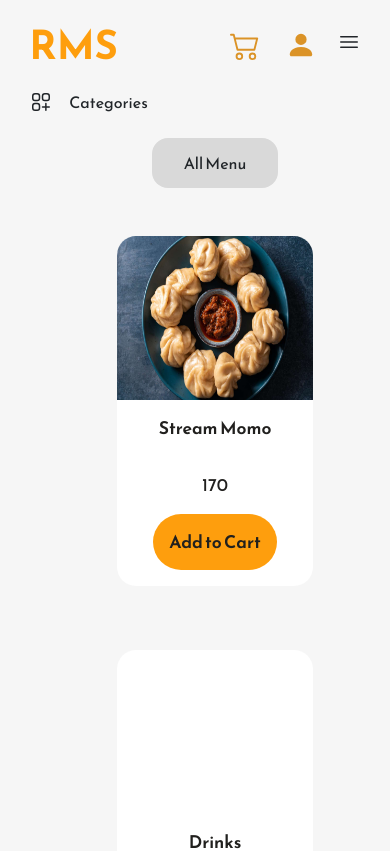
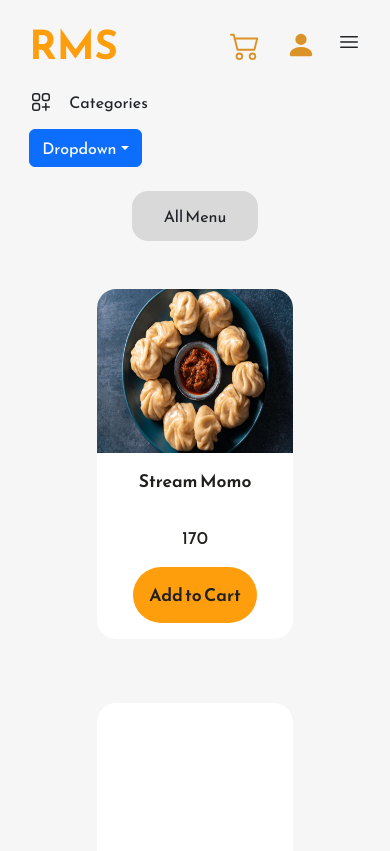
Before and after one commit to rohanshrestha19/Exp-RMS, a React (Create React App) app: page /menu in a window 390 px wide. Shown: the top 851 px of the page. Built offline with nearby package versions, Linux system fonts and the light colour scheme.

Commit message:
minor changes

```diff
--- a/src/App.css
+++ b/src/App.css
@@ -451,7 +451,7 @@ h1 {
 }
 
 .all-products {
-  margin-left: 130px;
+ margin-left: 6rem;
   display: flex;
   align-items: center;
   justify-content: center;
@@ -473,11 +473,6 @@ h1 {
   flex-wrap: wrap;
 }
 
-@media (max-width: 400px) {
-  .all-products{
-  margin-left: 20px;
-  }
-}
 
 .product {
   overflow: hidden;
@@ -534,6 +529,24 @@ h1 {
   font-size: 1.1rem;
   font-weight: 600;
 }
+
+
+@media (max-width: 400px) {
+  .all-products{
+  margin-left: 0px;
+  }
+}
+
+
+@media (max-width: 760px) {
+  .all-products{
+  margin-left: 0px;
+
+  }
+}
+
+
+
 
 /*---------------------------------------------------------------
                     .StarContainer
@@ -640,7 +653,7 @@ h1 {
 
 
 /*---------------------------------------------------------------
-                    .N
+                    #Notification
 -----------------------------------------------------------------*/
 .notification {
   background-color: #caa0a0;
@@ -651,7 +664,7 @@ h1 {
 
 
 /*---------------------------------------------------------------
-                    .Contact
+                    #Contact
 -----------------------------------------------------------------*/
 .contact-page-wrapper h1 {
   max-width: 900px !important;
@@ -684,7 +697,7 @@ h1 {
 
 
 /*---------------------------------------------------------------
-                    .Footer
+                    #Footer
 -----------------------------------------------------------------*/
 .footer-wrapper {
   margin: 6rem 0rem;
@@ -731,7 +744,7 @@ h1 {
 
 
 /*---------------------------------------------------------------
-                    .Testimonial
+                    #Testimonial
 -----------------------------------------------------------------*/
 
 .testimonial-section-bottom {
@@ -768,7 +781,7 @@ h1 {
 
 
 /*---------------------------------------------------------------
-                    .workSection
+                    #workSection
 -----------------------------------------------------------------*/
 .work-section-wrapper {
   margin-top: 10rem;
@@ -818,7 +831,7 @@ h1 {
 }
 
 /*---------------------------------------------------------------
-               Form Control
+               #Form Control
 -----------------------------------------------------------------*/
 
 .formcontrol {
@@ -916,10 +929,16 @@ h1 {
 /*---------------------------------------------------------------
           #Dropdown
 -----------------------------------------------------------------*/
-.dropdown{
-  left: 72rem;
+
+
+
+
+
+@media (max-width: 760px) {
+  .dropdown{
+  left: 0rem;
+  }
 }
-
 /*---------------------------------------------------------------
           #Media Query
 -----------------------------------------------------------------*/
--- a/src/Pages/Products/Categories.jsx
+++ b/src/Pages/Products/Categories.jsx
@@ -121,6 +121,11 @@ import ListItemText from "@mui/material/ListItemText";
 // import HomeIcon from "@mui/icons-material/Home";
 
 const Categories = () => {
+
+
+
+
+
   const [openMenu, setOpenMenu] = useState(false);
   const menuOptions = [
     {
--- a/src/Pages/Products/Menu/Menu.js
+++ b/src/Pages/Products/Menu/Menu.js
@@ -1,5 +1,5 @@
 import React from "react";
-import { FaRightLeft } from "react-icons/fa6";
+
 import { Link } from "react-router-dom";
 import Categories from "../Categories";
 import { useState } from "react";
@@ -10,6 +10,16 @@ const Menu = () => {
   return (
     <>
       <Categories />
+      <div class="dropdown">
+  <button class="btn btn-primary dropdown-toggle" type="button" id="dropdownMenu2" data-mdb-toggle="dropdown" aria-expanded="false">
+    Dropdown
+  </button>
+  <ul class="dropdown-menu" aria-labelledby="dropdownMenu2">
+    <li><button class="dropdown-item" type="button">Action</button></li>
+    <li><button class="dropdown-item" type="button">Another action</button></li>
+    <li><button class="dropdown-item" type="button">Something else here</button></li>
+  </ul>
+</div>
       <div className="row m-0 p-4">
 
       <div class="all-products">
@@ -17,6 +27,7 @@ const Menu = () => {
         </div>
       <div className="all-products">
         {menuDataItem.map((props) => (
+
           <div className="product" key={props.id}>
             <img src={props.menuimageurl} alt="" />
             <div className="product-info">
@@ -33,6 +44,7 @@ const Menu = () => {
               </Link>
             </div>
           </div>
+
         ))}
       </div>
       </div>
```
